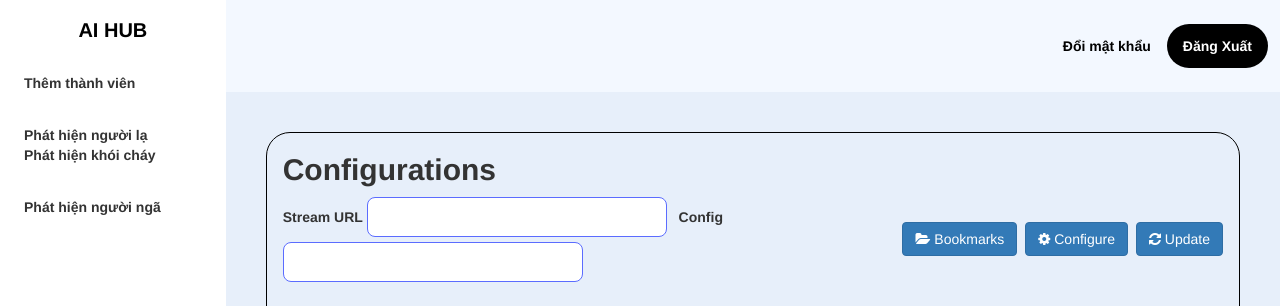
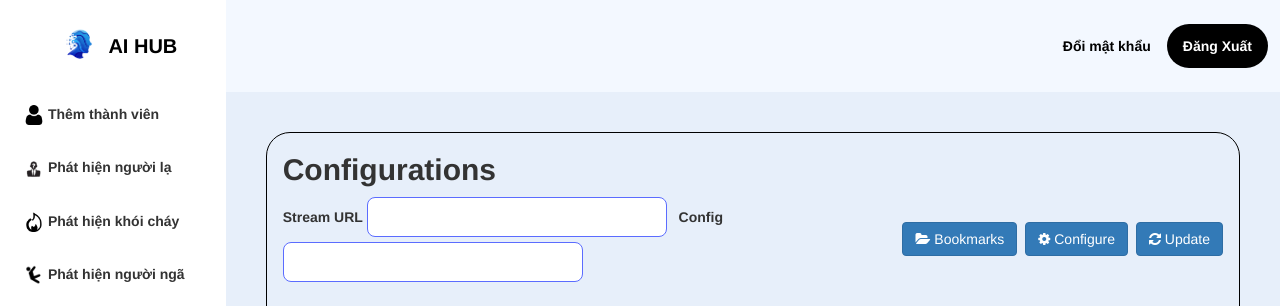
Before and after one commit to ducphongphung/ai_box, a Flask app: page /live in a window 1280 px wide. Shown: the top 306 px of the page. Run offline with Flask 3, Linux system fonts and the light colour scheme; parts of the project's set-up code (start-up, migrations or seed data) failed here and were passed over; some libraries are stand-ins or nearby versions.

Commit message:
update icon and logo

```diff
--- a/setup/sc/source/camera_zone.json
+++ b/setup/sc/source/camera_zone.json
@@ -1,6 +1,6 @@
 {
     "9965a7a1-ea98-4b49-9412-10982454d604": {
-        "cam_ip": "192.168.1.3",
+        "cam_ip": "192.168.1.12",
         "cam_name": "Camera HikVision g\u1ea7n 001",
         "cam_type": "39",
         "cam_url": "rtsp://admin:abcd1234@192.168.1.12:554/Streaming/Channels/1",
--- a/src/app_core/apps.py
+++ b/src/app_core/apps.py
@@ -200,7 +200,7 @@ class AppBase(object):
             self.hc_next_retry = MAX_INT
 
     def _save_states(self):
-        file = 'C:\\Users\ducph\PycharmProjects\\ai_box\setup\sc\8081.json'
+        file = '/home/quangthangggg/Documents/ai-box2/ai_box/setup/sc/8081.json'
         with open(file, 'w') as f:
             json.dump({
                 'input_url': self.input_url,
--- a/src/app_core/infer_service.py
+++ b/src/app_core/infer_service.py
@@ -7,7 +7,7 @@ from flask import Flask
 
 import sys
 # Change the path to folder ai_box
-sys.path.append(r'C:\Users\ducph\PycharmProjects\ai_box')
+sys.path.append(r'/root/ai_box')
 
 import src.utils.common as ut
 from src.app_core.controller_utils import get_params, return_json
--- a/src/app_core/main.py
+++ b/src/app_core/main.py
@@ -13,7 +13,6 @@ from src.app_core.controller_utils import *
 from src.app_core.conf import *
 from src.utils.common import *
 from src.cv_core.family.FamilyDetector import FamilyDetector
-from src.cv_core.family.get_output import ObjPred
 import traceback
 import os
 import cv2
@@ -182,10 +181,6 @@ def add_member():
 
 
 points = []
-
-@app.route('/zone')
-def zone():
-    return render_template('zone.html')
 
 
 @app.route('/draw_zone', methods=['GET', 'POST'])
--- a/src/app_core/templates/layout_menu.html
+++ b/src/app_core/templates/layout_menu.html
@@ -6,22 +6,39 @@
     <header class="main-header">
         <!-- Logo -->
         <a href="/index" class="logo"> <!-- mini logo for sidebar mini 50x50 pixels -->
+            <img style="width: 60px;height: 60px;" src="../static/images/logo.png" alt=""
+           class="mr-10px">
             <span class=""><b>AI HUB</b></span>
         </a>
     <!-- Header Navbar: style can be found in header.less -->
         <div class="action-menu">
-            <div class="item" onclick="window.location.href='add-member'">Thêm thành viên</div>
+            <div class="item" onclick="window.location.href='add-member'">
+                <img style="width: 20px;height: 20px;" src="../static/images/user-icon.png" alt=""
+           class="mr-10px">
+                Thêm thành viên</div>
             <form class="item" action="{{ url_for('set_stranger') }}" method="POST" style="display:inline;">
                 <button type="submit" style="width: 100%; text-align: start; border: none; background: none; padding: 0">
+                    <img style="width: 20px;height: 20px;" src="../static/images/stranger-icon.png" alt=""
+                        class="mr-10px">
                     Phát hiện người lạ</button>
+            </form>
             <form class="item" action="{{ url_for('set_fire') }}" method="POST" style="display:inline;">
                 <button type="submit" style="width: 100%; text-align: start; border: none; background: none; padding: 0">
+                    <img style="width: 20px;height: 20px;" src="../static/images/fire-icon.png" alt=""
+                        class="mr-10px">
                     Phát hiện khói cháy</button>
             </form>
             <form class="item" action="{{ url_for('set_fall') }}" method="POST" style="display:inline;">
                 <button type="submit" style="width: 100%; text-align: start; border: none; background: none; padding: 0">
+                    <img style="width: 20px;height: 20px;" src="../static/images/fall-icon.png" alt=""
+                        class="mr-10px">
                     Phát hiện người ngã</button>
             </form>
+            <div class="item" onclick="window.location.href='draw_zone'">
+                <img style="width: 20px;height: 20px;" src="../static/images/draw-icon.png" alt=""
+                     class="mr-10px">
+                Vẽ zone </div>
+
         </div>
     </header>
 {% endblock %}
--- a/src/app_core/templates/login.html
+++ b/src/app_core/templates/login.html
@@ -26,9 +26,9 @@
     </div>
   </div>
   <div style="display: flex;flex-direction: column;align-items: center;height: 100%;">
-  <a class="link" href="https://facenet.vn" target="_blank"
+  <a class="link" href="/login" target="_blank"
       style="margin-top: 50px;display: flex; flex-direction: row;align-items: center;">
-      <img style="width: 60px;height: 60px;" src="../static/images/logo_aibox.png" alt=""
+      <img style="width: 60px;height: 60px;" src="../static/images/logo.png" alt=""
            class="mr-10px">
       <span class="d-inline-flex">Ai-Box</span>
   </a>
--- a/src/app_core/templates/register.html
+++ b/src/app_core/templates/register.html
@@ -33,9 +33,9 @@
     </div>
   </div>
   <div style="display: flex;flex-direction: column;align-items: center;height: 100%;">
-  <a class="link" href="https://facenet.vn" target="_blank"
+  <a class="link" href="/register" target="_blank"
       style="display: flex; flex-direction: row;align-items: center;">
-      <img style="width: 60px;height: 60px;" src="../static/images/logo_aibox.png" alt=""
+      <img style="width: 60px;height: 60px;" src="../static/images/logo.png" alt=""
            class="mr-10px">
       <span class="d-inline-flex">Ai-Box</span>
   </a>
--- a/src/config/global_cfg.py
+++ b/src/config/global_cfg.py
@@ -10,11 +10,10 @@ GESTURE_DET_WINDOW_SIZE = 9
 FACE_GESTURE_DET_WINDOW_SIZE = 9
 FALL_DET_WINDOW_SIZE = 64
 FIRE_DET_WINDOW_SIZE = 64
-SYS_PATH= "/home/quangthangggg/Documents/ai-box2/ai_box/setup/sc/source"
+SYS_PATH= "/root/ai_box/setup/sc/source"
 
 WEBAPP_CFG = {
     'BOOKMARKS': {
-        # 'rtsp://192.168.1.3:554/Streaming/Channels/101;C:\\Users\ducph\PycharmProjects\\ai_box\setup\sc\source\camera_zone.json',
         'rtsp://admin:Facenet2022@192.168.1.3:554/Streaming/Channels/1;0',
     },
     'COPYRIGHT': 'qualcomm.com',
--- a/src/cv_core/family/FamilyDetector.py
+++ b/src/cv_core/family/FamilyDetector.py
@@ -6,7 +6,6 @@ from src.utils.types_ex import *
 from sklearn.metrics.pairwise import cosine_similarity
 import tensorflow as tf
 import os
-from src.cv_core.family.get_output import ObjPred
 
 output_width = 1200
 output_height = 680
```
Also changed, not shown: src/app_core/static/images/draw-icon.png (added), src/app_core/static/images/fall-icon.png (added), src/app_core/static/images/fire-icon.png (added), src/app_core/static/images/logo.png (added), src/app_core/static/images/logo_aibox.png (deleted), src/app_core/static/images/stranger-icon.png (added), src/app_core/static/images/user-icon.png (added), 4 other files.
